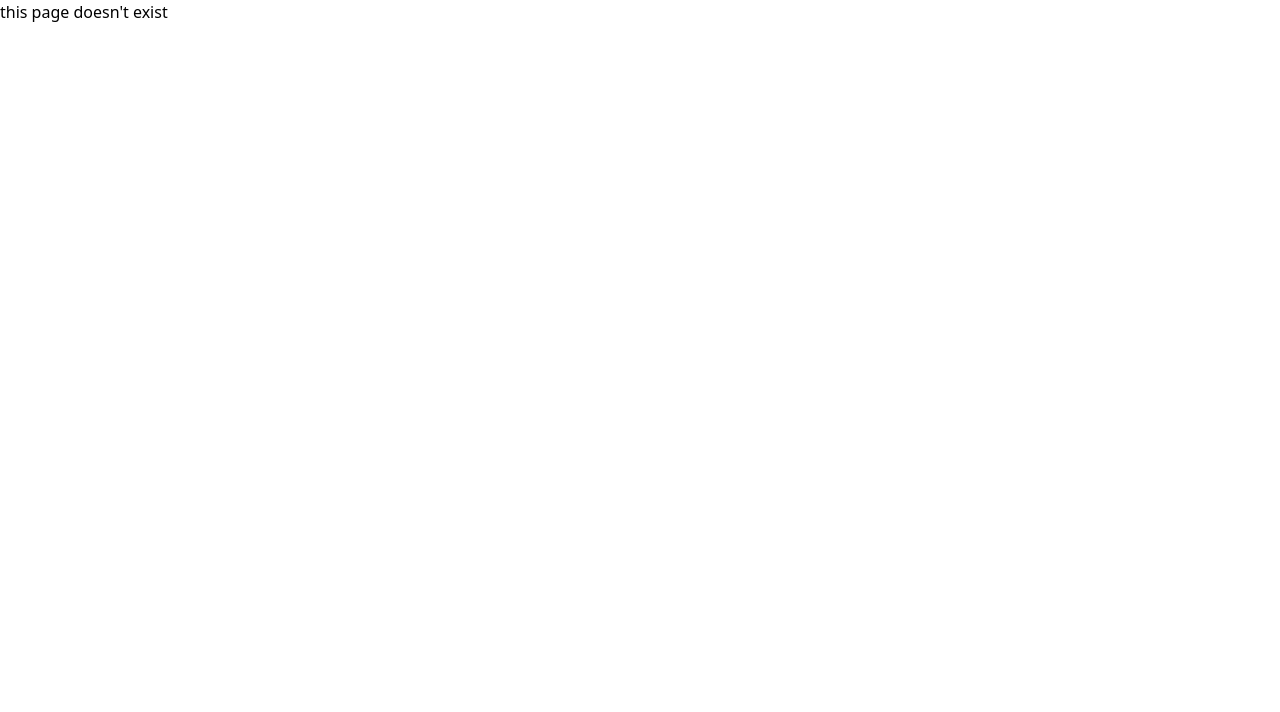
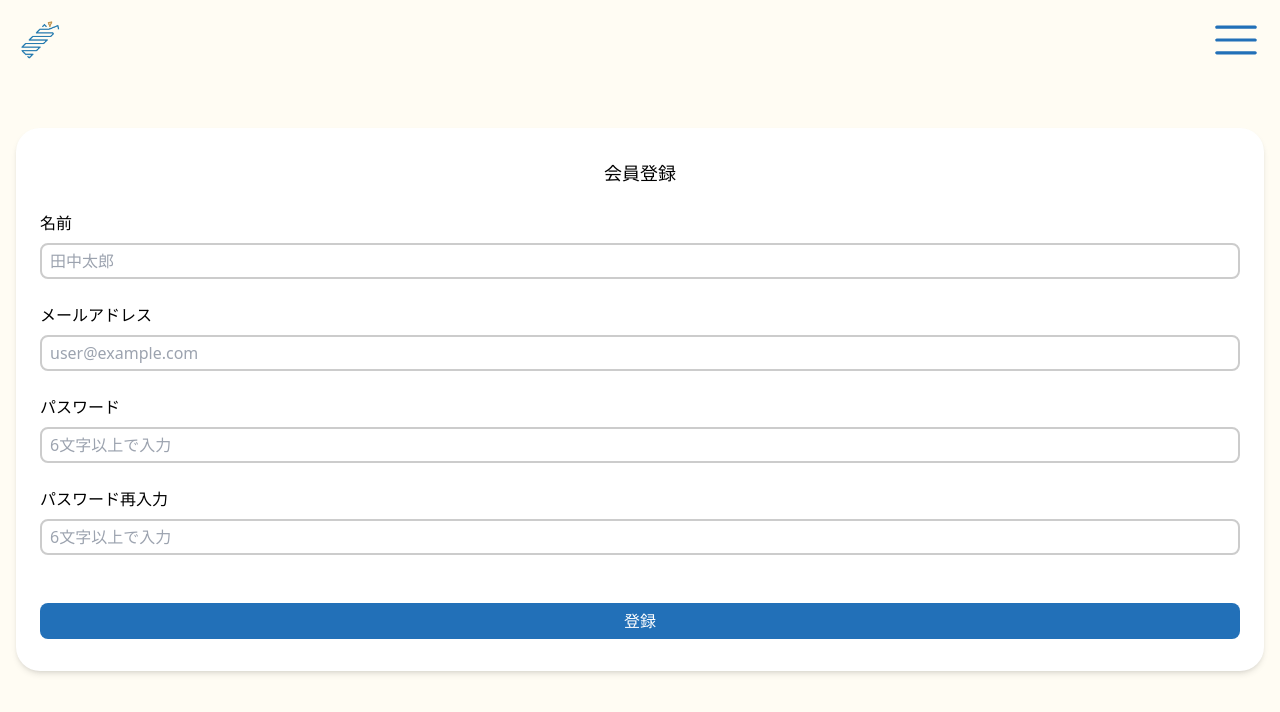
Before and after one commit to kattakke/frontend, a React (Vite) app: page /signup in a window 1280 px wide. Shown: the top 712 px of the page. Built offline with nearby package versions, Linux system fonts and the light colour scheme; no server answers.

Commit message:
add signup page

```diff
--- a/src/pages/App.tsx
+++ b/src/pages/App.tsx
@@ -6,6 +6,7 @@ import MainLayout from '../layouts/MainLayout'
 import Detail from './Detail'
 import Home from './Home'
 import Login from './Login'
+import Signup from './Signup'
 import NotFound from './NotFound'
 import Register from './Register'
 import Search from './Search'
@@ -19,6 +20,7 @@ const App = () => {
         <Routes>
           <Route element={<MainLayout />}>
             <Route path="/login" element={<Login />} />
+            <Route path='/signup' element={<Signup />}></Route>
             <Route path="/home" element={<Home />} />
             <Route path="/detail/:id" element={<Detail />} />
             <Route path="/register" element={<Register />} />
--- /dev/null
+++ b/src/pages/Signup.tsx
@@ -0,0 +1,60 @@
+import React from 'react'
+import Button from '../components/Button'
+import TextField from '../components/TextField'
+import { useAuth } from '../hooks/useAuth'
+
+const Signup = () => {
+  const { login } = useAuth()
+
+  return (
+    <div className="py-8">
+      <div className="bg-white rounded-3xl px-6 py-8 space-y-6 flex-col items-center justify-center shadow-md">
+        <h1 className='text-center text-lg'>会員登録</h1>
+        <div className="flex-col space-y-2">
+          <p className="font-light">名前</p>
+          <div className="flex">
+            <TextField
+              className="flex-auto font-medium"
+              placeholder="田中太郎"
+              type="text"
+              name="name"
+            ></TextField>
+          </div>
+        </div>
+        <div className="flex-col space-y-2">
+          <p className="font-light">メールアドレス</p>
+          <div className="flex">
+            <TextField
+              className="flex-auto font-medium"
+              placeholder="user@example.com"
+              type="email"
+            ></TextField>
+          </div>
+        </div>
+        <div className="flex-col space-y-2">
+          <p className="font-light">パスワード</p>
+          <div className="flex">
+            <TextField
+              className="flex-auto font-medium"
+              placeholder="6文字以上で入力"
+              type="password"
+            ></TextField>
+          </div>
+        </div>
+        <div className="flex-col space-y-2 pb-6">
+          <p className="font-light">パスワード再入力</p>
+          <div className="flex">
+            <TextField
+              className="flex-auto font-medium"
+              placeholder="6文字以上で入力"
+              type="password"
+            ></TextField>
+          </div>
+        </div>
+        <Button className="w-full">登録</Button>
+      </div>
+    </div>
+  )
+}
+
+export default Signup
```
